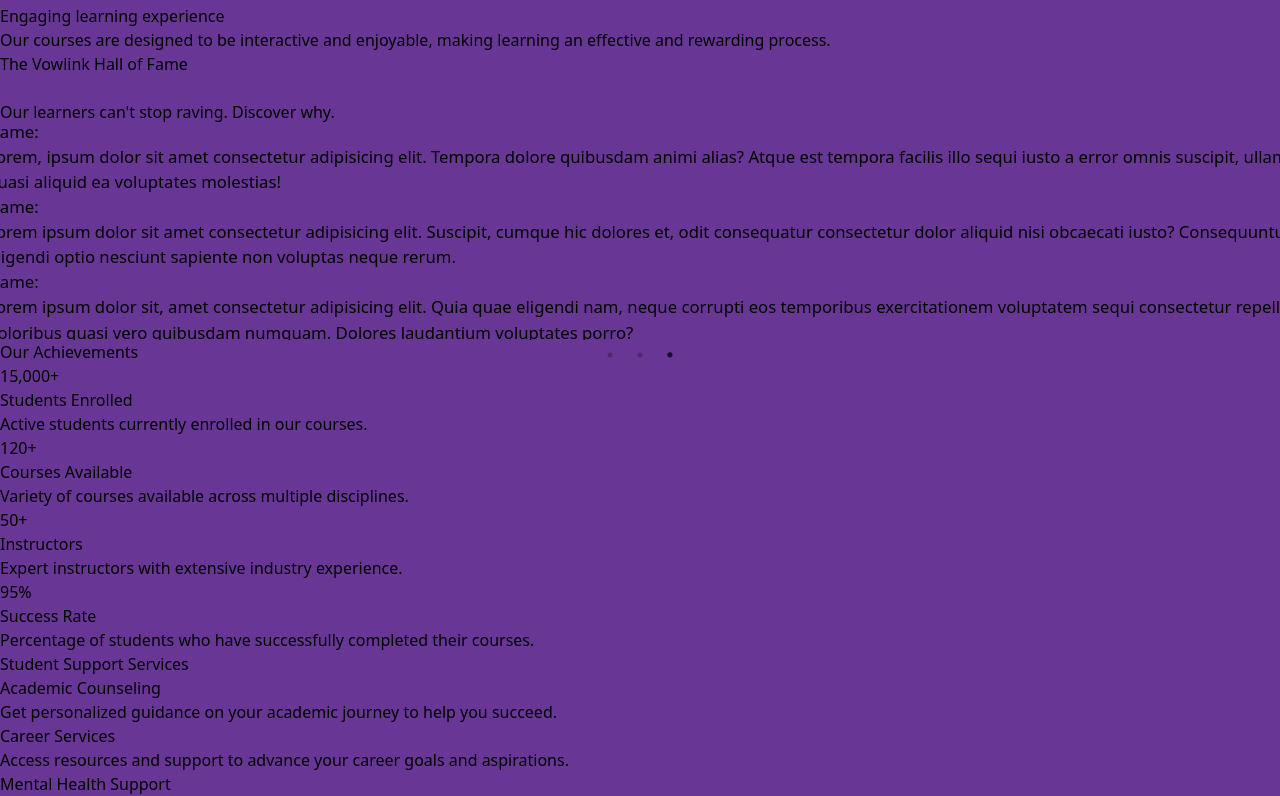
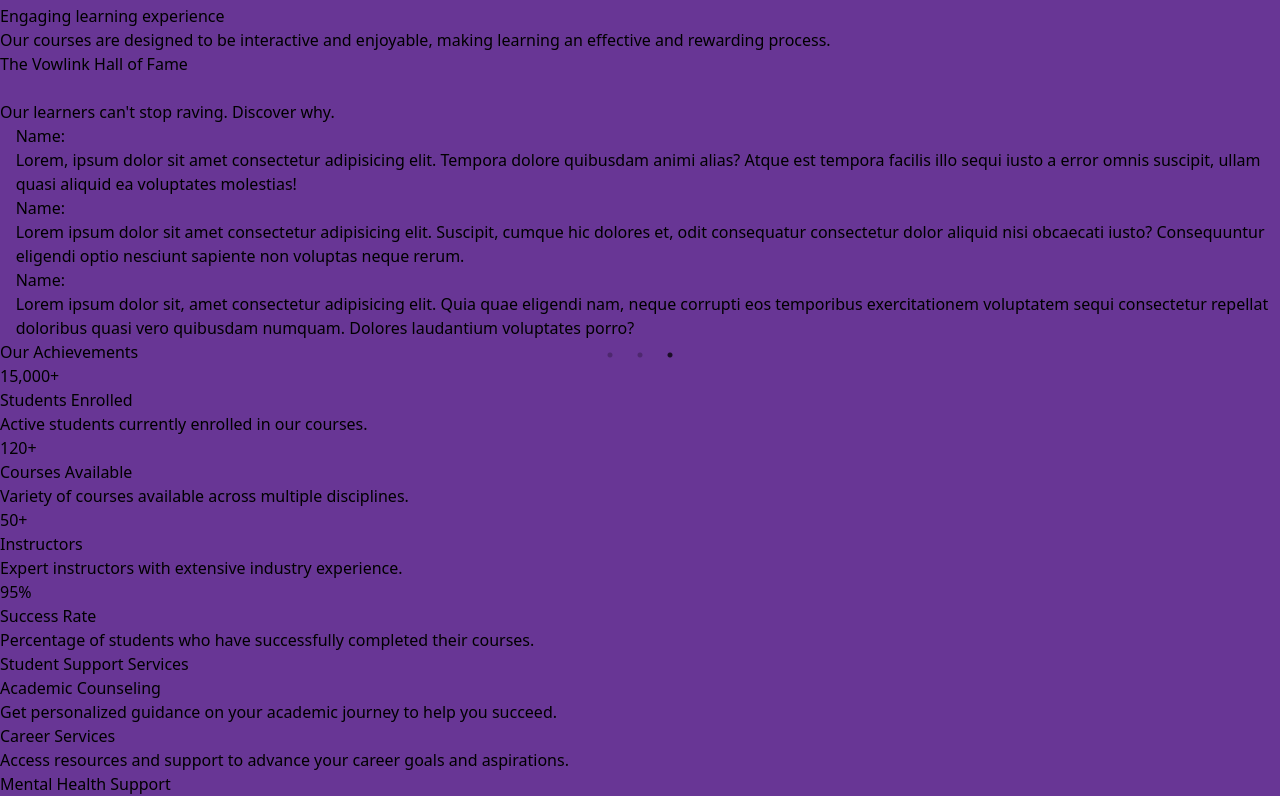
Before and after one commit to pratapsurya83084/Vowlink, a React (Vite) app in the folder vowlink/: page / in a window 1280 px wide. Shown: the part 1304-2100 px from the top of the page. Built offline with nearby package versions, Linux system fonts and the light colour scheme.

Commit message:
add crou

```diff
--- a/vowlink/src/components/homePages/AboutSections.jsx
+++ b/vowlink/src/components/homePages/AboutSections.jsx
@@ -79,6 +79,7 @@
             Vowlink Learning is dedicated to transforming lives with high-quality, comprehensive courses designed to meet the evolving demands of the job market. Whether you’re advancing your skills, changing careers, or starting out, our expertly crafted programs offer unique learning experiences tailored to your needs. Equip yourself with the skills to succeed with Vowlink Learning.
           </p>
         </div>
+        {/* md:w-1/2 */}
         <div className="mt-6 md:mt-0 md:w-1/2 mr- h-60 w-80 md:h-96 flex justify-left">
           <img src="/posterimage_vowlink.png" alt="Vowlink Learning" className="w-full max-w-lg rounded-lg" />
         </div>
--- a/vowlink/src/components/homePages/TopPoster.jsx
+++ b/vowlink/src/components/homePages/TopPoster.jsx
@@ -95,7 +95,7 @@
     // </div>
 
     <section class=" body-font">
-  <div class="container mx-auto flex lg:gap-20  md:px-32 py-24 md:flex-row flex-col items-center">
+  <div class="container mx-auto  flex lg:gap-20  md:px-32 py-24 md:flex-row flex-col items-center">
     <div class="lg:flex-grow md:w-1/2  md:pr-16 flex flex-col md:items-start md:text-left mb-16 md:mb-0 items-center text-center">
       <h1 class="title-font sm:text-4xl lg:whitespace-nowrap text-3xl xl:text-5xl mb-4 font-medium text-white">
       Learn, Grow and Thrive with us!
@@ -104,6 +104,7 @@
       </h1>
       <p class="mb-8 leading-relaxed text-white">
       Global platform providing quality vocational courses and education
+
          </p>
       <div class="flex justify-center">
       <button className="bg-orange-500 px-6 py-3 rounded text-white font-bold">
--- a/vowlink/src/index.css
+++ b/vowlink/src/index.css
@@ -21,13 +21,13 @@
 /* Add more classes for each logo as needed */
 /* Carousel.css */
 
-.slick-slide {
+/* .slick-slide {
   transition: transform 1s ease-in-out;
 }
 
 .slick-active {
   transform: scale(1.05);
-}
+} */
 
 /* .slick-prev:before, .slick-next:before {
   color: black;
```
